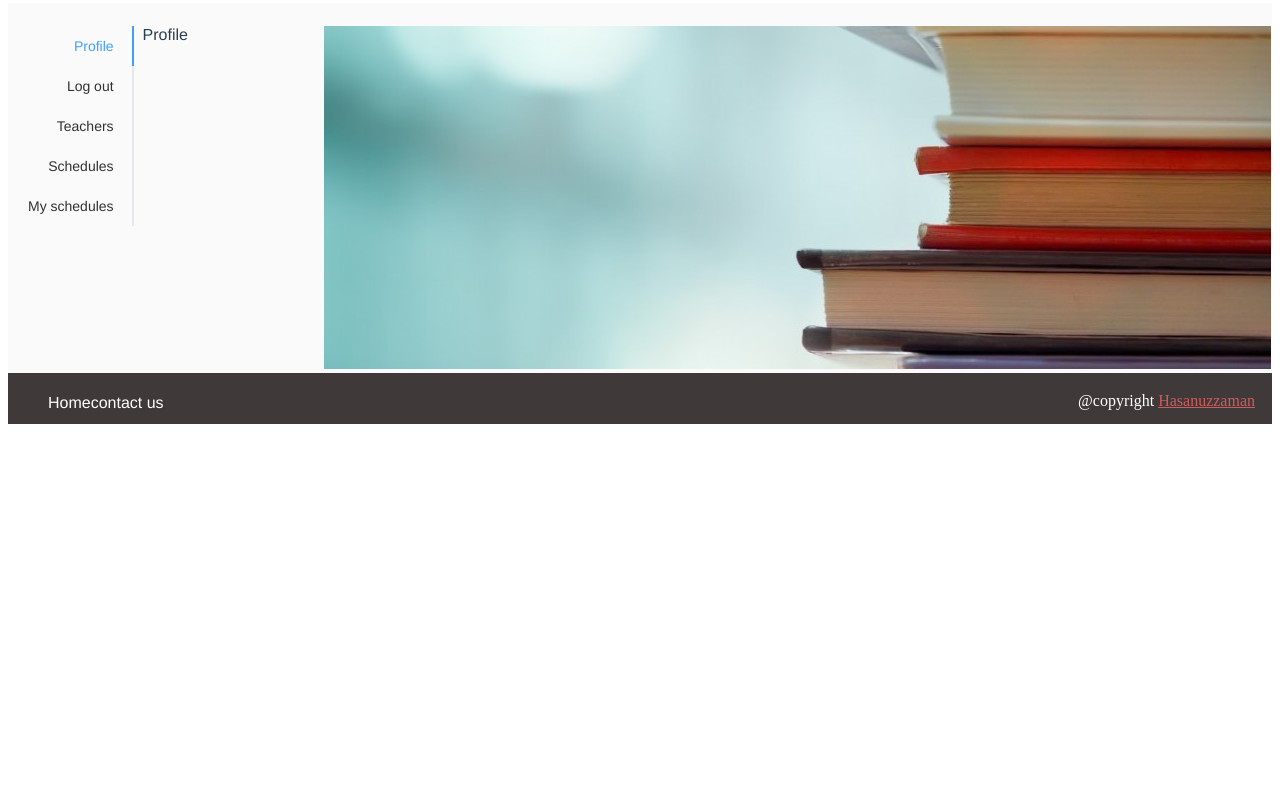
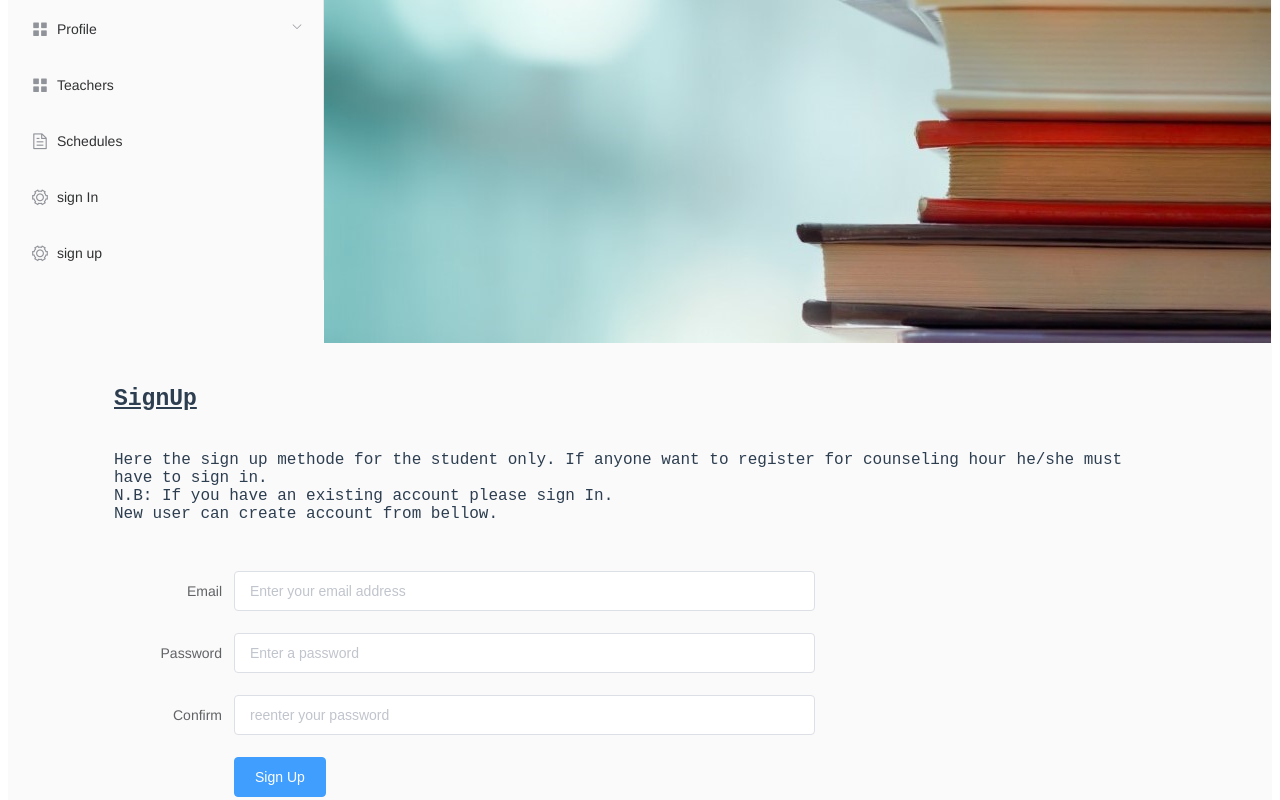
Before and after one commit to hasanuzzamanbe/counselingBook, a Vue app: page /#/signup in a window 1280 px wide. Shown: the top 800 px of the page. Built offline with nearby package versions, Linux system fonts and the light colour scheme; no server answers; the HTML template or start-up script is replaced by a standard one.

Commit message:
user pages redirected
all user page are routed

```diff
--- a/src/App.vue
+++ b/src/App.vue
@@ -1,5 +1,5 @@
 <template>
-    <div id="app" style="max-width:1785px">
+    <div id="app" style="max-width:1785px;margin-top: -31px;">
         <AppHeader/>
         <!-- <img src="./assets/logo.png"> -->
         <router-view/>
@@ -29,4 +29,11 @@ export default {
   margin-top: -5px;
   padding-top: 23px;
 }
+@media only screen and (min-width: 600px) {
+  .mainDivTemplate {
+    padding-right: 106px;
+    padding-left: 106px;
+    padding-top: 16px;
+  }
+}
 </style>
--- a/src/components/HomePage.vue
+++ b/src/components/HomePage.vue
@@ -58,7 +58,6 @@ export default {
     },
     gotoTeacher(teacherID) {
       this.$store.dispatch("teachersPage", teacherID);
-      console.log(teacherID);
     },
     toRouteTeacher(teacherID) {
       let path = "/teacher/" + teacherID;
--- a/src/components/header.vue
+++ b/src/components/header.vue
@@ -2,15 +2,34 @@
     <div>
         <el-row>
             <el-col :span="6">
-                <div class="grid-content bg-purple">
-                    <el-tabs :tab-position="tabPosition" style="height: 200px;">
-                        <el-tab-pane label="Profile">Profile</el-tab-pane>
-                        <el-tab-pane label="Log out">Log out</el-tab-pane>
-                        <el-tab-pane label="Teachers">Teachers</el-tab-pane>
-                        <el-tab-pane label="Schedules">Schedules</el-tab-pane>
-                        <el-tab-pane label="My schedules">My schedules</el-tab-pane>
-                    </el-tabs>
-                </div>
+                <el-menu>
+                    <el-submenu index="1" v-if="!userIsAuthenticated">
+                        <template slot="title">
+                            <i class="el-icon-menu"></i>
+                            <span slot="title">Profile</span>
+                        </template>
+                        <el-menu-item-group>
+                            <el-menu-item index="1-1" @click="profilePage">Edit User</el-menu-item>
+                            <el-menu-item index="1-2">Log-out</el-menu-item>
+                        </el-menu-item-group>
+                    </el-submenu>
+                    <el-menu-item index="2" @click="TeachersPage">
+                        <i class="el-icon-menu"></i>
+                        <span slot="title">Teachers</span>
+                    </el-menu-item>
+                    <el-menu-item index="3">
+                        <i class="el-icon-document"></i>
+                        <span slot="title">Schedules</span>
+                    </el-menu-item>
+                    <el-menu-item index="4" v-if="!userIsAuthenticated" @click="SignInPage">
+                        <i class="el-icon-setting"></i>
+                        <span slot="title">sign In</span>
+                    </el-menu-item>
+                    <el-menu-item index="5" v-if="!userIsAuthenticated" @click="SignUpPage">
+                        <i class="el-icon-setting"></i>
+                        <span slot="title">sign up</span>
+                    </el-menu-item>
+                </el-menu>
             </el-col>
             <el-col :span="18">
                 <img src="@/assets/caroseul1c.jpg" alt="">
@@ -20,12 +39,34 @@
 </template>
 <script>
 export default {
+  props: ["ID"],
   data() {
     return {
       tabPosition: "left"
     };
   },
-  methods: {}
+  computed: {
+    userIsAuthenticated() {
+      return (
+        this.$store.getters.user !== null &&
+        this.$store.getters.user !== undefined
+      );
+    }
+  },
+  methods: {
+    TeachersPage() {
+      this.$router.push("/");
+    },
+    SignInPage() {
+      this.$router.push("/signin");
+    },
+    SignUpPage() {
+      this.$router.push("/signup");
+    },
+    profilePage() {
+      this.$router.push("/profile");
+    }
+  }
 };
 </script>
 <style scoped>
@@ -38,4 +79,7 @@ export default {
   color: darkred;
   font-family: cursive;
 }
+.el-menu {
+  background-color: #fbfafa;
+}
 </style>
--- a/src/components/teacherspage.vue
+++ b/src/components/teacherspage.vue
@@ -114,6 +114,9 @@ export default {
     sendRequest() {
       console.log(this.counselingDetails);
     }
+  },
+  mounted: function() {
+    this.$store.dispatch("teachersPage", this.ID);
   }
 };
 </script>
--- a/src/router/index.js
+++ b/src/router/index.js
@@ -2,7 +2,9 @@ import Vue from "vue";
 import Router from "vue-router";
 import HomePage from "@/components/HomePage";
 import Teacher from "@/components/teacherspage";
-
+import Profile from "@/user/profile";
+import SignIN from "@/user/signin";
+import SignUp from "@/user/signup";
 Vue.use(Router);
 
 export default new Router({
@@ -17,6 +19,21 @@ export default new Router({
       name: "Teacher",
       component: Teacher,
       props: true
+    },
+    {
+      path: "/signin",
+      name: "SignIN",
+      component: SignIN
+    },
+    {
+      path: "/signup",
+      name: "SignUp",
+      component: SignUp
+    },
+    {
+      path: "/profile",
+      name: "Profile",
+      component: Profile
     }
   ]
 });
--- a/src/store/index.js
+++ b/src/store/index.js
@@ -5,6 +5,7 @@ import * as firebase from "firebase";
 Vue.use(Vuex);
 export const store = new Vuex.Store({
   state: {
+    user: null,
     teachers: [
       {
         teachersid: "121",
@@ -81,7 +82,11 @@ export const store = new Vuex.Store({
     ],
     goToTeacher: {}
   },
-  mutations: {},
+  mutations: {
+    setUser(state, payload) {
+      state.user = payload;
+    }
+  },
   actions: {
     uploadFirebase(state, payload) {
       firebase
@@ -98,6 +103,62 @@ export const store = new Vuex.Store({
           state.goToTeacher = [data];
         }
       });
+    },
+    signUserUp({ commit }, payload) {
+      commit("setLoading", true);
+      commit("clearError");
+      firebase
+        .auth()
+        .createUserWithEmailAndPassword(payload.email, payload.password)
+        .then(user => {
+          commit("setLoading", false);
+          const newUser = {
+            id: user.user.uid
+          };
+          commit("setUser", newUser);
+        })
+        .catch(error => {
+          commit("setLoading", false);
+          commit("setError", error);
+        });
+    },
+    signUserIn({ commit }, payload) {
+      commit("setLoading", true);
+      commit("clearError");
+      firebase
+        .auth()
+        .signInWithEmailAndPassword(payload.email, payload.password)
+        .then(user => {
+          commit("setLoading", false);
+          const newUser = {
+            id: user.user.uid
+          };
+          commit("setUser", newUser);
+        })
+        .catch(error => {
+          commit("setLoading", false);
+          commit("setError", error);
+        });
+    },
+    userProfileData({ state }, Username) {
+      var user = firebase.auth().currentUser;
+      user
+        .updateProfile({
+          displayName: Username
+        })
+        .then(() => {
+          state.user.displayName = Username;
+        })
+        .catch(function(error) {
+          console.log(error);
+        });
+    },
+    autoSignIn({ commit }, payload) {
+      commit("setUser", {});
+    },
+    logout({ commit }) {
+      firebase.auth().signOut();
+      commit("setUser", null);
     }
   },
   getters: {
@@ -106,6 +167,9 @@ export const store = new Vuex.Store({
     },
     getTeacher(state) {
       return state.goToTeacher;
+    },
+    user(state) {
+      return state.user;
     }
   }
 });
--- a/src/user/profile.vue
+++ b/src/user/profile.vue
@@ -0,0 +1,5 @@
+<template>
+    <div class="mainDivTemplate">
+        <h3>Profile</h3>
+    </div>
+</template>
--- a/src/user/signin.vue
+++ b/src/user/signin.vue
@@ -0,0 +1,5 @@
+<template>
+    <div class="mainDivTemplate">
+        <h3>SignIn</h3>
+    </div>
+</template>
--- a/src/user/signup.vue
+++ b/src/user/signup.vue
@@ -0,0 +1,112 @@
+<template>
+    <div class="mainDivTemplate">
+        <h3 class="headSignup">SignUp</h3>
+        <el-row class="firststRow">
+            <p>
+                Here the sign up methode for the student only.
+                If anyone want to register for counseling
+                hour he/she must have to sign in.
+                <br>N.B: If you have an existing
+                account please sign In.
+                <br>New user can create account from bellow.
+            </p>
+        </el-row>
+        <el-row>
+            <el-col :span="16">
+                <el-form
+                    style="margin-bottom: 100px;"
+                    :model="signUpFormData"
+                    status-icon
+                    :rules="rules2"
+                    ref="signUpFormData"
+                    label-width="120px"
+                >
+                    <el-form-item label="Email" prop="email">
+                        <el-input
+                            v-model.number="signUpFormData.mail"
+                            placeholder="Enter your email address"
+                        ></el-input>
+                    </el-form-item>
+                    <el-form-item label="Password" prop="pass">
+                        <el-input
+                            type="password"
+                            v-model="signUpFormData.pass"
+                            autocomplete="off"
+                            placeholder="Enter a password"
+                        ></el-input>
+                    </el-form-item>
+                    <el-form-item label="Confirm" prop="checkPass">
+                        <el-input
+                            type="password"
+                            v-model="signUpFormData.checkPass"
+                            autocomplete="off"
+                            placeholder="reenter your password"
+                        ></el-input>
+                    </el-form-item>
+                    <el-form-item>
+                        <el-button type="primary" @click="submitForm()">Sign Up</el-button>
+                    </el-form-item>
+                </el-form>
+            </el-col>
+        </el-row>
+    </div>
+</template>
+<script>
+export default {
+  data() {
+    var validatePass = (rule, value, callback) => {
+      if (value === "") {
+        callback(new Error("Please input the password"));
+      } else {
+        if (this.signUpFormData.checkPass !== "") {
+          this.$refs.signUpFormData.validateField("checkPass");
+        }
+        callback();
+      }
+    };
+    var validatePass2 = (rule, value, callback) => {
+      if (value === "") {
+        callback(new Error("Please input the password again"));
+      } else if (value !== this.signUpFormData.pass) {
+        callback(new Error("Two inputs don't match!"));
+      } else {
+        callback();
+      }
+    };
+    return {
+      signUpFormData: {
+        pass: "",
+        checkPass: "",
+        mail: ""
+      },
+      rules2: {
+        pass: [{ validator: validatePass, trigger: "blur" }],
+        checkPass: [{ validator: validatePass2, trigger: "blur" }]
+      }
+    };
+  },
+  methods: {
+    submitForm() {
+      let signUpData = {
+        mail: this.signUpFormData.mail,
+        pass: this.signUpFormData.pass
+      };
+      console.log(signUpData);
+    }
+  }
+};
+</script>
+<style scoped>
+.headSignup {
+  text-decoration: underline;
+  font-family: monospace;
+  font-size: 23px;
+}
+p {
+  font-family: monospace;
+  font-size: 16px;
+}
+.firststRow {
+  margin-bottom: 32px;
+}
+</style>
```
